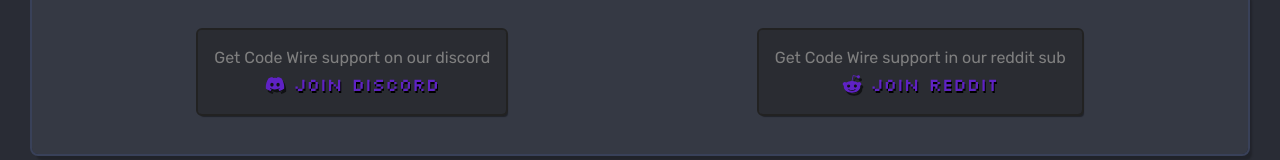
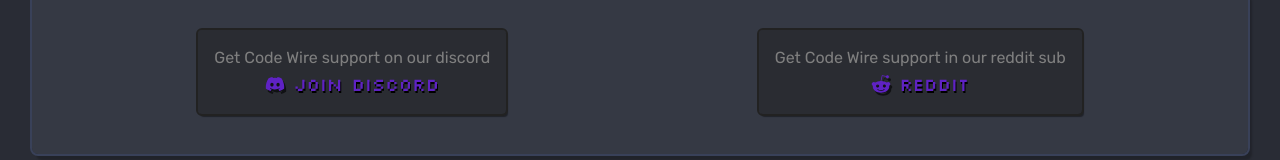
Before and after one commit to ayushk7/CodeWire, a Vue app: page /support in a window 1280 px wide. Shown: the part 218-378 px from the top of the page. Built offline with nearby package versions, Linux system fonts and the light colour scheme.

Commit message:
Removed Join from the reddit span

```diff
--- a/src/views/SupportView.vue
+++ b/src/views/SupportView.vue
@@ -24,7 +24,7 @@ import RedditIcon from "../components/icons/IconReddit.vue";
               href="https://www.reddit.com/r/codewire/"
             >
               <RedditIcon class="mr-2" />
-              <span>Join Reddit</span></a
+              <span>Reddit</span></a
             >
           </h2>
         </div>
```
